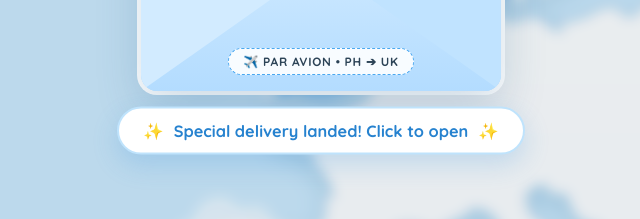
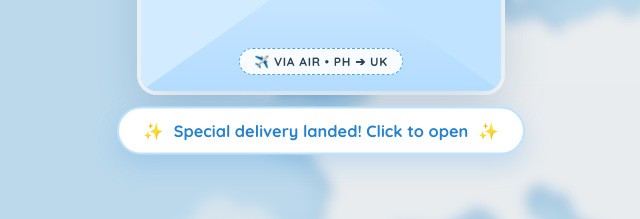
Before and after one commit to AgustinVincent/EDBD, a plain HTML site: page index.html in a window 1280 px wide. Both pictures are taken after a click on the button "Toggle sound effects". Shown: the part 375-594 px from the top of the page, 319-959 px from the left. Drawn offline with Linux system fonts and the light colour scheme.

```diff
--- a/index.html
+++ b/index.html
@@ -186,7 +186,7 @@
             <div class="envelope-pocket-bottom">
               <!-- Postage Stamps & Postmark Details -->
               <div class="airmail-badge">
-                <span>✈️ PAR AVION • PH ➔ UK</span>
+                <span>✈️ VIA AIR • PH ➔ UK</span>
               </div>
             </div>
 
```
Also changed, not shown: 1 other file.
